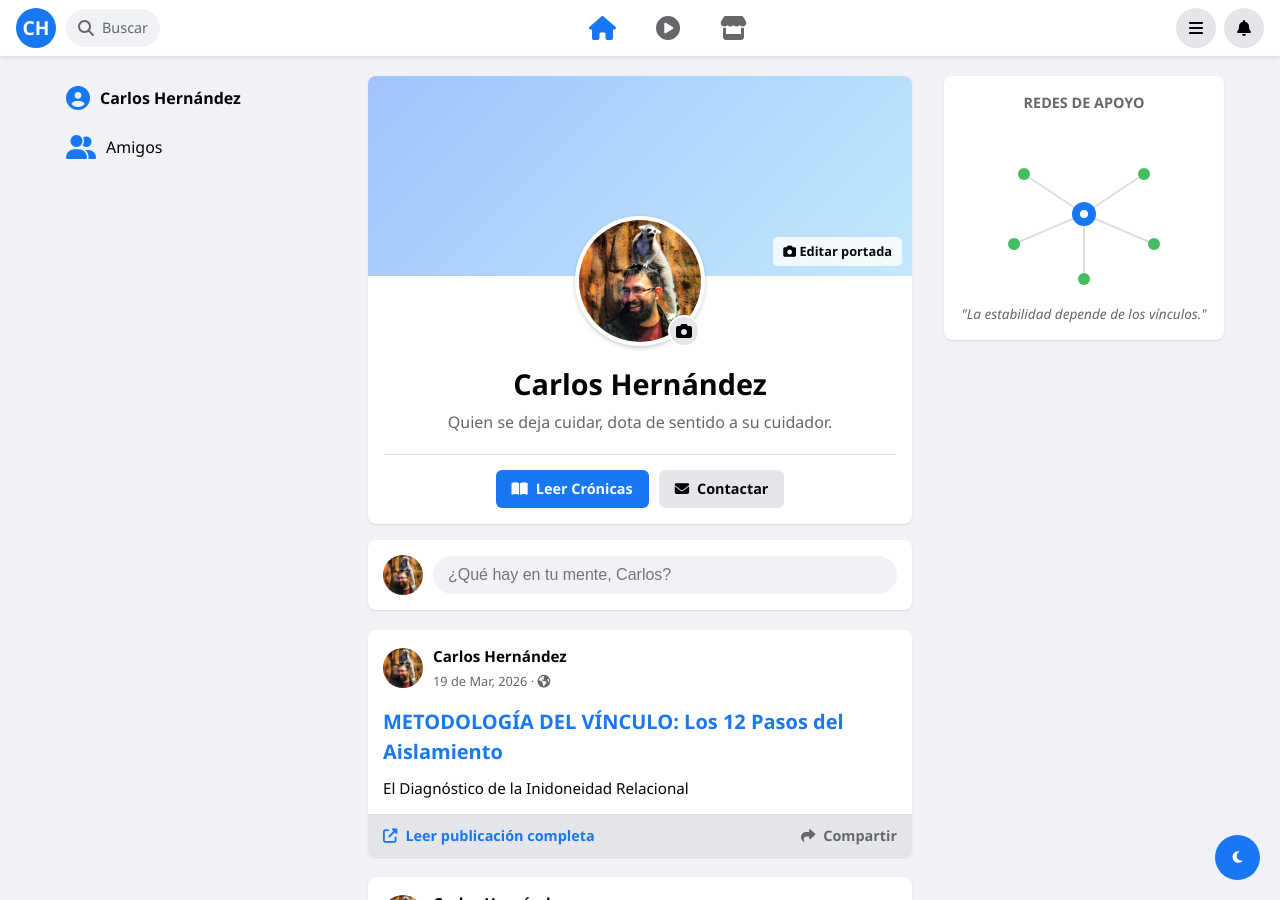
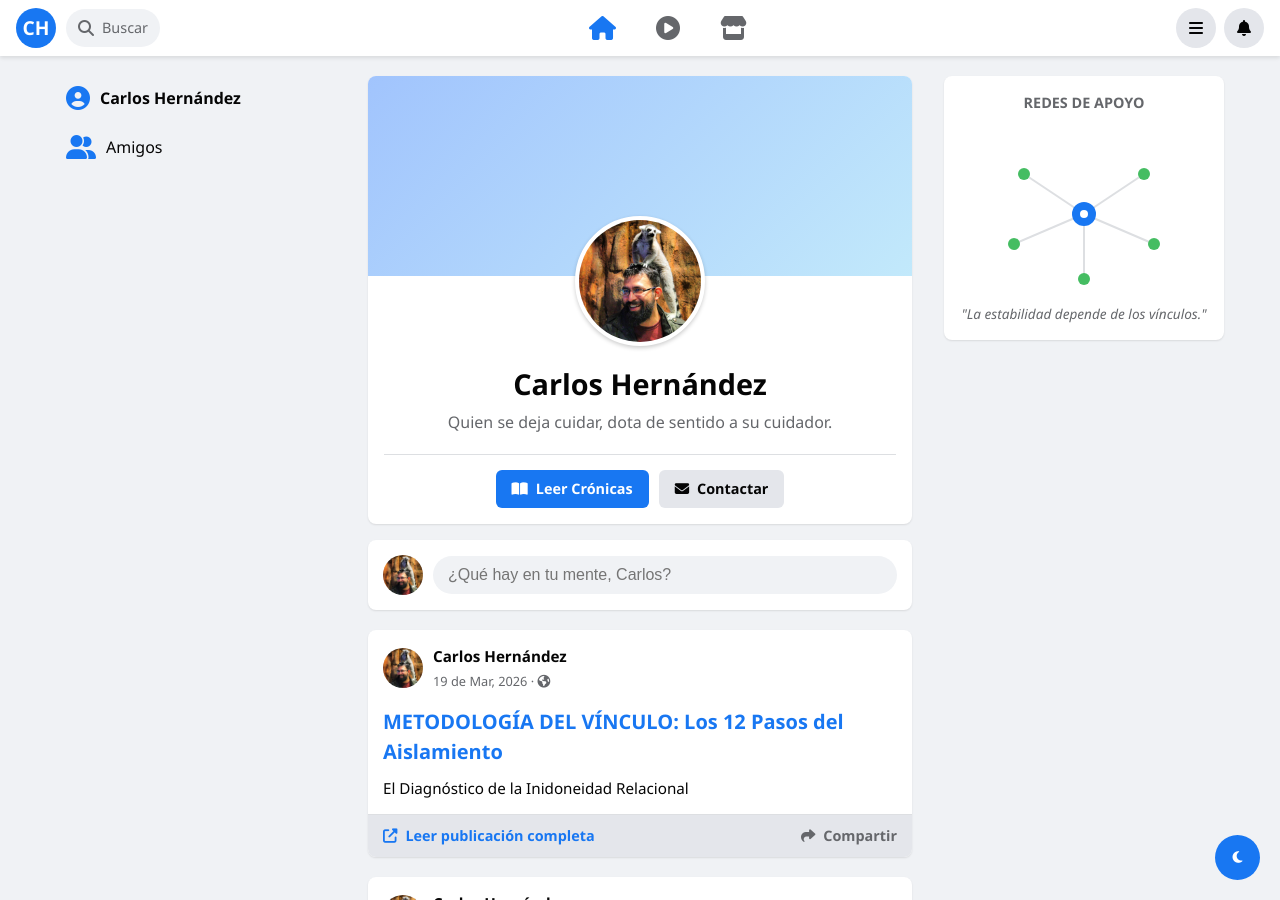
Before and after one commit to cafrhein/muro, a Jekyll site: the page built from index.html, in a window 1280 px wide and 900 px high. Built offline with Jekyll 4.4.1, drawn with Linux system fonts in a browser that asks for light colours.

Commit message:
Update index.html

```diff
--- a/index.html
+++ b/index.html
@@ -6,19 +6,12 @@ title: Inicio
 <div class="fb-card profile-header-card" style="background: var(--fb-white); border-radius: 8px; padding: 0; overflow: hidden; margin-bottom: 16px; box-shadow: 0 1px 2px var(--card-shadow);">
 
     <div class="cover-photo" style="height: 200px; background: linear-gradient(135deg, #a1c4fd 0%, #c2e9fb 100%); background-size: cover; background-position: center; position: relative;">
-        <div style="position: absolute; bottom: 10px; right: 10px; background: rgba(255,255,255,0.8); padding: 5px 10px; border-radius: 5px; font-size: 0.8rem; font-weight: 600; cursor: pointer; color: #050505;">
-            <i class="fas fa-camera"></i> Editar portada
-        </div>
     </div>
 
     <div class="profile-info-container" style="display: flex; flex-direction: column; align-items: center; text-align: center; padding: 0 16px 16px 16px; position: relative; margin-top: -60px;">
 
         <div class="avatar-large-container" style="position: relative; z-index: 10;">
             <img src="{{ '/perfil.png.jpg' | relative_url }}" alt="Carlos Hernández" style="width: 130px; height: 130px; border-radius: 50%; border: 4px solid var(--fb-white); box-shadow: 0 2px 4px rgba(0,0,0,0.2); object-fit: cover; background-color: var(--fb-white);">
-
-            <div style="position: absolute; bottom: 5px; right: 5px; background: var(--fb-hover); width: 32px; height: 32px; border-radius: 50%; display: flex; align-items: center; justify-content: center; border: 2px solid var(--fb-white); color: var(--fb-text); font-size: 1rem; cursor: pointer;">
-                <i class="fas fa-camera"></i>
-            </div>
         </div>
 
         <div style="margin-top: 10px; padding: 0 10px;">
```
Also changed, not shown: other parts of index.html (+1 -1 lines).
